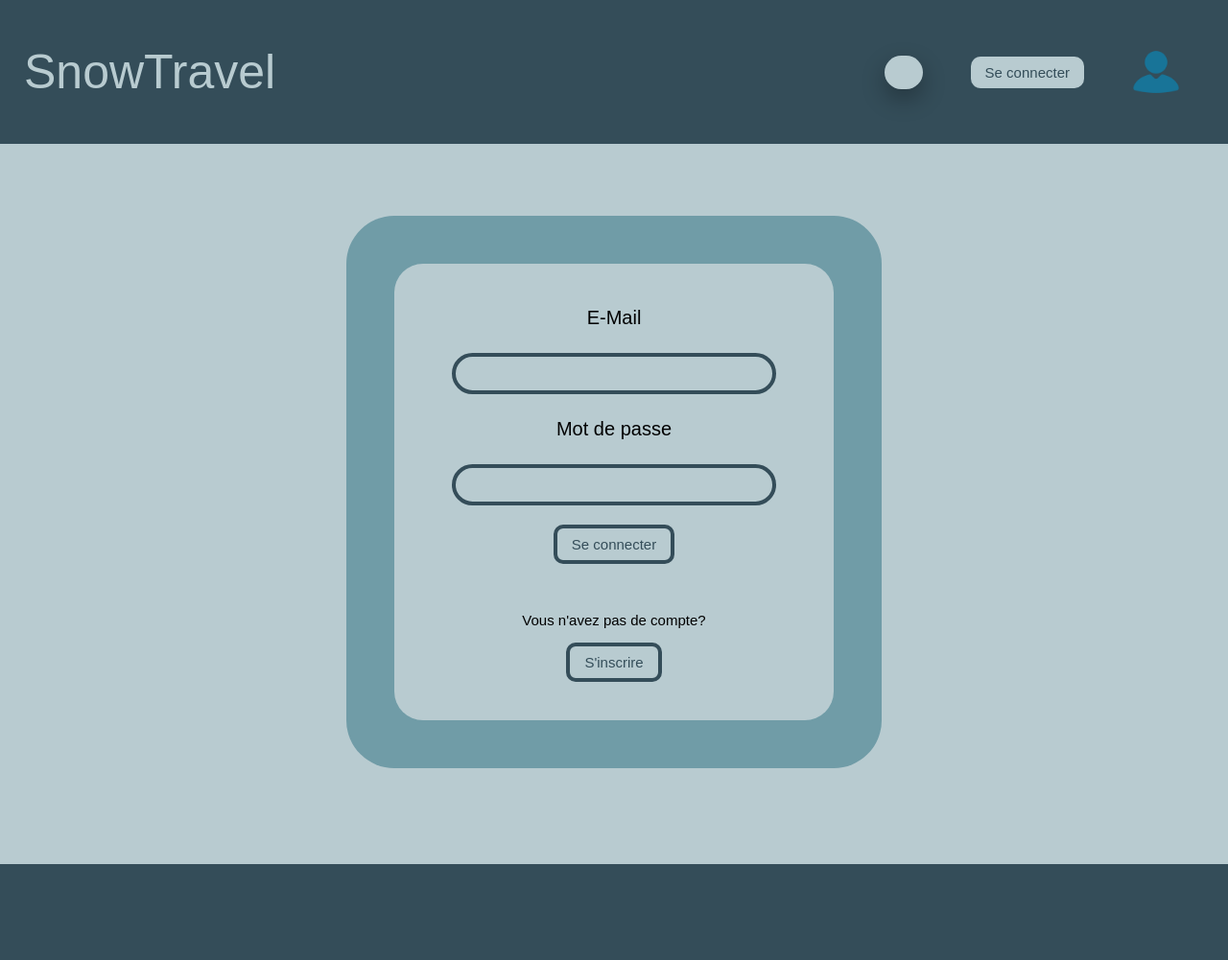
After one commit to lulu597/SnowTravel, a PHP site: page /connexion.html in a window 1280 px wide. The commit adds this page. Shown: the whole page at 96% size. Run offline with PHP 8.4, Linux system fonts and the light colour scheme.

Commit message:
Add files via upload

```diff
--- /dev/null
+++ b/assets/css/connexion.css
@@ -0,0 +1,63 @@
+.bloc-principal-centre {
+    display: flex;
+    place-self: center;
+    justify-content: center;
+    align-items: center;
+    background: #709CA7;
+    border-radius: 50px;
+    padding: 50px;
+    width: fit-content;
+    max-width: 600px;
+    margin: 75px 0;
+}
+
+.formulaire-contenneur {
+    display: flex;
+    flex-direction: column;
+    align-items: center;
+    justify-content: center;
+    background-color: #B8CBD0;
+    border-radius: 30px;
+    padding: 40px;
+    width: 100%;
+    max-width: 500px;
+}
+
+
+.input-formu{
+    font-family: Arial, sans-serif;
+    background-color: #B8CBD0;
+    border: 4px solid #344D59;
+    border-radius: 30px;
+    width: 300px;
+    height: 35px;
+    margin: 20px;
+    padding: 0 15px;
+}
+
+.formu-lab{
+    margin: 5px 20px;
+    font-family: Arial, sans-serif;
+    font-size: 20px;
+    text-align: center;
+}
+
+.bouton-form{
+    background: #B8CBD0;
+    padding: 8px 15px;
+    border-radius: 10px;
+    font-size: 15px;
+    transition: 0.2s;
+    border: 4px solid #344D59;
+    color: #344D59;
+}
+
+.bouton-form:hover{
+    box-shadow: 0 0 0 4px #709CA7,
+    0 0 0 8px #137C8B;
+}
+
+.sous-partie{
+    display: flex;
+    flex-direction: column;
+}
--- a/assets/css/style.css
+++ b/assets/css/style.css
@@ -16,6 +16,8 @@
     padding: 25px;
     text-align: center;
     height: auto;
+    text-decoration: none;
+    font-family: Arial, sans-serif;
 }
 
 .nom-contenneur{
--- /dev/null
+++ b/connexion.html
@@ -0,0 +1,80 @@
+<!DOCTYPE html>
+<html lang="fr">
+
+<head>
+    <meta charset="UTF-8">
+    <title>Title</title>
+    <link rel="stylesheet" href="assets/css/style.css">
+    <link rel="stylesheet" href="assets/css/connexion.css">
+</head>
+
+<body style="top: 0; left: 0; margin: 0; padding: 0; background: #B8CBD0">
+
+<div class="entete">
+    <div class="nom-contenneur">
+        <a href="index.html" class="nom-site">
+            SnowTravel
+        </a>
+    </div>
+    <div class="entete-droite">
+        <div class="bouton-contenneur">
+            <input type="text" placeholder="Rechercher..." class="barre-recherche">
+        </div>
+        <div class="bouton-contenneur">
+            <a href="connexion.html" class="connexion-lien">
+                <button class="bouton">
+                    Se connecter
+                </button>
+            </a>
+        </div>
+        <div class="bouton-contenneur">
+            <a href="profil.html">
+                <img src="assets/img/user.png" alt="icone utilisateur" height="50" width="50">
+            </a>
+        </div>
+    </div>
+</div>
+
+<section class="bloc-principal-centre">
+    <div class="formulaire-contenneur">
+        <form action="profil.html" method="post">
+
+                <div class="sous-partie">
+                    <label for="mail" class="formu-lab">
+                        E-Mail
+                    </label>
+                    <input type="email" id="mail" required class="input-formu">
+                </div>
+                <div class="sous-partie">
+                    <label for="mdp" class="formu-lab">
+                        Mot de passe
+                    </label>
+                    <input type="password" id="mdp" required class="input-formu">
+                </div>
+                <div class="sous-partie">
+                    <button type="submit" class="bouton-form" style="max-width: 150px; place-self: center">
+                        Se connecter
+                    </button>
+                </div>
+                <div class="sous-partie">
+                    <p style="font-family: Arial, sans-serif; font-size: 15px; text-align: center; margin-top: 50px">
+                        Vous n'avez pas de compte?
+                    </p>
+                </div>
+        </form>
+        <a href="inscription.html">
+            <button class="bouton-form">
+                S'inscrire
+            </button>
+        </a>
+
+    </div>
+
+</section>
+
+<div class="bas-page">
+
+</div>
+
+</body>
+</html>
--- a/index.html
+++ b/index.html
@@ -11,9 +11,9 @@
 
 <div class="entete">
     <div class="nom-contenneur">
-        <p class="nom-site">
+        <a href="index.html" class="nom-site">
             SnowTravel
-        </p>
+        </a>
     </div>
     <div class="entete-droite">
         <div class="bouton-contenneur">
```
